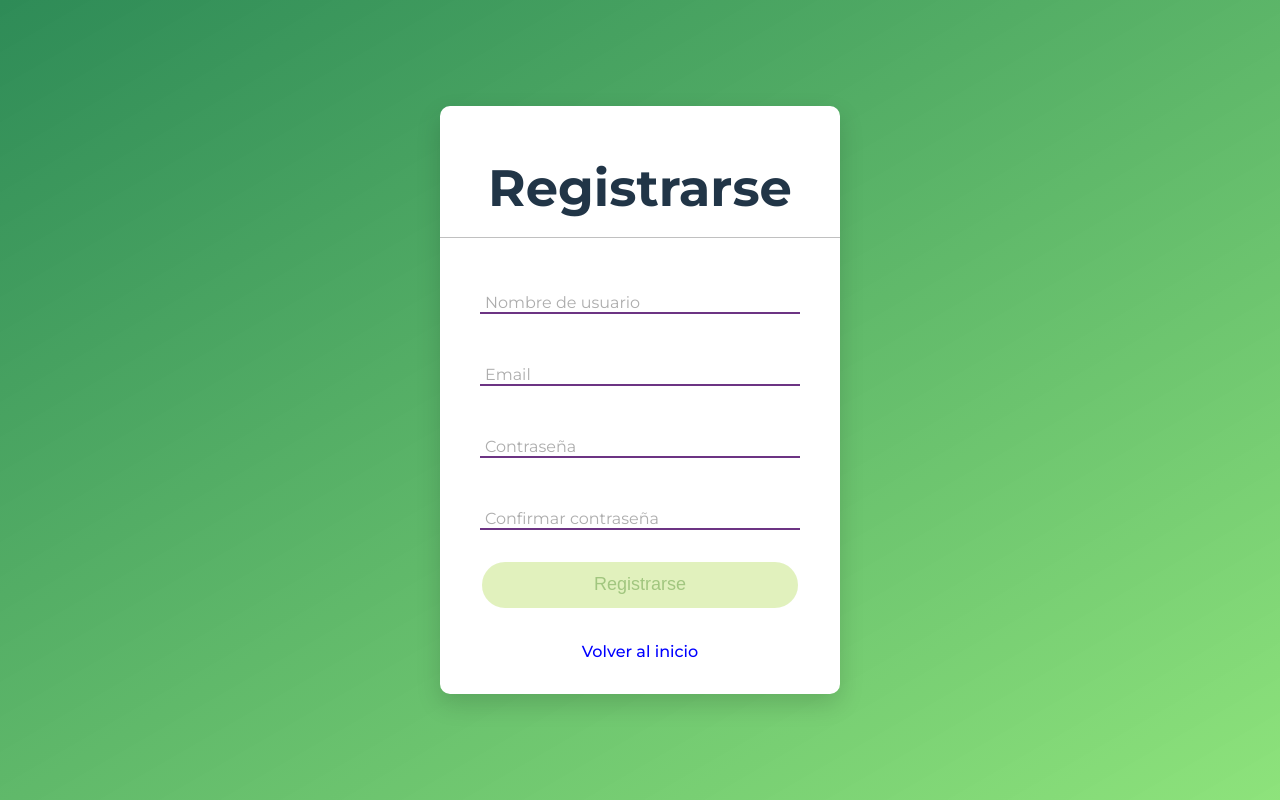
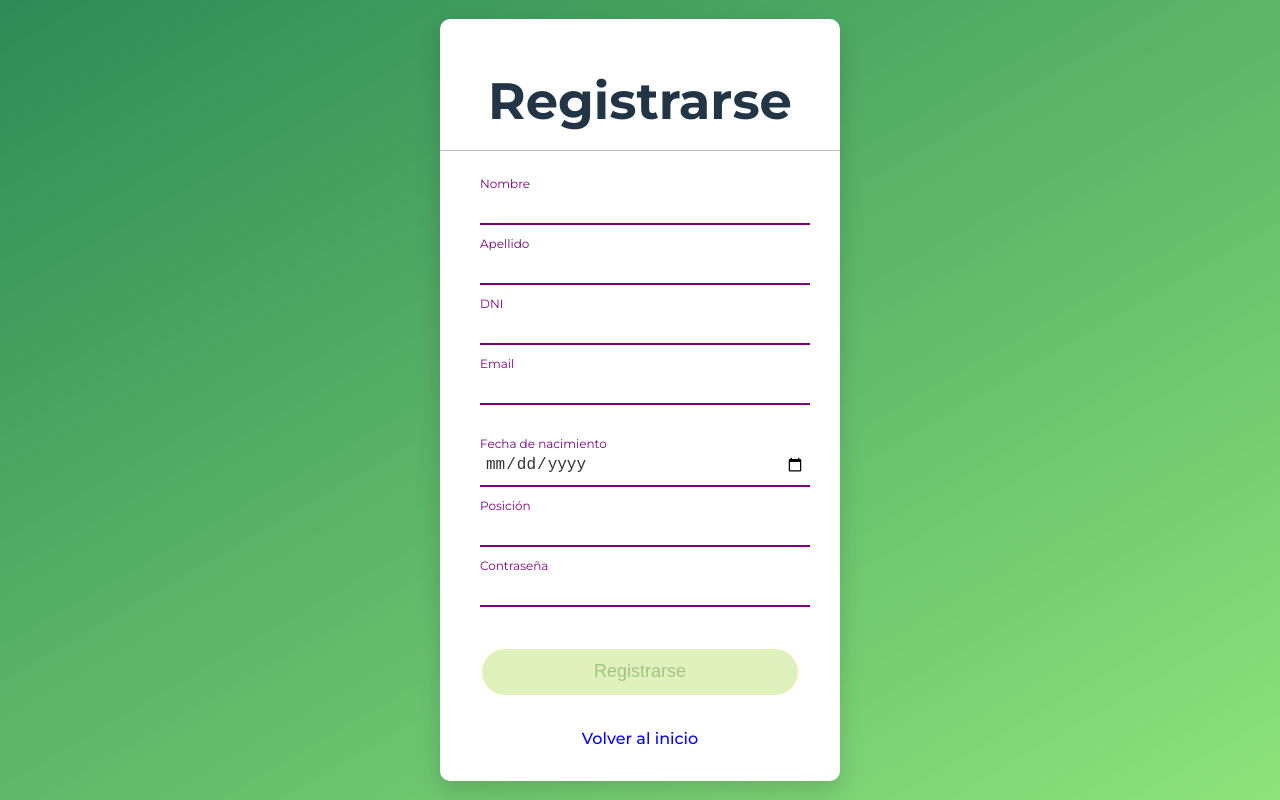
Before and after one commit to tomasandino12/frontend-TPtorneos, a React (Vite) app: page /registro in a window 1280 px wide. Built offline with nearby package versions, Linux system fonts and the light colour scheme.

Commit message:
Cambio en el registro de jugador.
Ahora en el registro de un jugador se le piden todos los datos como para poder llenar la crud de jugador en el sistema.

```diff
--- a/src/pages/InicioSesion.jsx
+++ b/src/pages/InicioSesion.jsx
@@ -6,7 +6,6 @@ function InicioSesion() {
   const navigate = useNavigate();
 
   useEffect(() => {
-    // aplica fondo al body solo en esta vista
     document.body.classList.add("bg-login");
     return () => document.body.classList.remove("bg-login");
   }, []);
@@ -29,7 +28,7 @@ function InicioSesion() {
 
           <div className="username">
             <input type="text" name="usuario" required />
-            <label>Nombre de usuario</label>
+            <label>Nombre de jugador</label>
             <span></span>
           </div>
 
--- a/src/pages/Registro.jsx
+++ b/src/pages/Registro.jsx
@@ -1,4 +1,4 @@
-import "../styles/InicioSesion.css"; // o el CSS que estés usando
+import "../styles/InicioSesion.css";
 import { Link, useNavigate } from "react-router-dom";
 import { useEffect, useState } from "react";
 
@@ -11,17 +11,23 @@ function Registro() {
   }, []);
 
   const [form, setForm] = useState({
-    nombreUsuario: "",
+    nombre: "",
+    apellido: "",
+    dni: "",
     email: "",
-    password: "",
-    confirmar: "",
+    fecha_nacimiento: "",
+    posicion: "",
+    contraseña: "",
   });
 
   const valido =
-    form.nombreUsuario.trim().length >= 3 &&
+    form.nombre.trim().length >= 2 &&
+    form.apellido.trim().length >= 2 &&
+    /^\d{9}$/.test(form.dni) &&
     /\S+@\S+\.\S+/.test(form.email) &&
-    form.password.length >= 6 &&
-    form.password === form.confirmar;
+    form.fecha_nacimiento !== "" &&
+    form.posicion.trim().length >= 2 &&
+    form.contraseña.length >= 6;
 
   const handleChange = (e) =>
     setForm({ ...form, [e.target.name]: e.target.value });
@@ -29,7 +35,9 @@ function Registro() {
   const handleSubmit = async (e) => {
     e.preventDefault();
     if (!valido) return;
-    // TODO: enviar al backend
+
+    // TODO: enviar form al backend
+    console.log("Datos del jugador:", form);
     navigate("/gestorTorneos");
   };
 
@@ -38,19 +46,45 @@ function Registro() {
     <div className="formulario">
       <h1>Registrarse</h1>
       <form onSubmit={handleSubmit}>
-          <div className="username">
+        <div className="form-columns">
+          <div className="columna">
+            <div className="campo">
               <input
                 type="text"
-              name="nombreUsuario"
-              value={form.nombreUsuario}
+                name="nombre"
+                value={form.nombre}
                 onChange={handleChange}
                 required
               />
-            <label>Nombre de usuario</label>
+              <label>Nombre</label>
               <span></span>
             </div>
 
-          <div className="username">
+            <div className="campo">
+              <input
+                type="text"
+                name="apellido"
+                value={form.apellido}
+                onChange={handleChange}
+                required
+              />
+              <label>Apellido</label>
+              <span></span>
+            </div>
+
+            <div className="campo">
+              <input
+                type="text"
+                name="dni"
+                value={form.dni}
+                onChange={handleChange}
+                required
+              />
+              <label>DNI</label>
+              <span></span>
+            </div>
+
+            <div className="campo">
               <input
                 type="email"
                 name="email"
@@ -61,36 +95,56 @@ function Registro() {
               <label>Email</label>
               <span></span>
             </div>
+          </div>
 
-          <div className="contraseña">
+          <div className="columna">
+            <div className="campo">
+              <input
+                type="date"
+                name="fecha_nacimiento"
+                value={form.fecha_nacimiento}
+                onChange={handleChange}
+                required
+              />
+              <label>Fecha de nacimiento</label>
+              <span></span>
+            </div>
+
+            <div className="campo">
+              <input
+                type="text"
+                name="posicion"
+                value={form.posicion}
+                onChange={handleChange}
+                required
+              />
+              <label>Posición</label>
+              <span></span>
+            </div>
+
+            <div className="campo">
               <input
                 type="password"
-              name="password"
-              value={form.password}
+                name="contraseña"
+                value={form.contraseña}
                 onChange={handleChange}
                 required
               />
               <label>Contraseña</label>
               <span></span>
             </div>
-
-          <div className="contraseña">
-            <input
-              type="password"
-              name="confirmar"
-              value={form.confirmar}
-              onChange={handleChange}
-              required
-            />
-            <label>Confirmar contraseña</label>
-            <span></span>
+          </div>
         </div>
 
         <input
           type="submit"
           value="Registrarse"
           disabled={!valido}
-            style={{ opacity: valido ? 1 : 0.5, cursor: valido ? "pointer" : "not-allowed" }}
+          style={{
+            opacity: valido ? 1 : 0.5,
+            cursor: valido ? "pointer" : "not-allowed",
+            marginTop: "20px"
+          }}
         />
 
         <div className="registrarse">
@@ -100,6 +154,7 @@ function Registro() {
     </div>
   </div>
 );
+
 }
 
 export default Registro;
--- a/src/styles/InicioSesion.css
+++ b/src/styles/InicioSesion.css
@@ -212,3 +212,63 @@ input[type="submit"]:hover {
   box-shadow: 0 2px 5px rgba(0, 0, 0, .1);
 }
 .icons i:hover { background-color: #90b48c; color: #fff; }
+
+
+.form-columns {
+  display: flex;
+  justify-content: space-between;
+  gap: 20px;
+  flex-wrap: wrap;
+}
+
+.columna {
+  flex: 1;
+  min-width: 200px;
+}
+
+.campo {
+  position: relative;
+  margin-bottom: 20px;
+}
+
+.campo input {
+  width: 100%;
+  padding: 10px 5px;
+  border: none;
+  border-bottom: 2px solid purple;
+  background: transparent;
+  color: #333;
+  font-size: 16px;
+}
+
+.campo label {
+  position: absolute;
+  top: 10px;
+  left: 5px;
+  color: #999;
+  font-size: 14px;
+  pointer-events: none;
+  transition: 0.2s ease all;
+}
+
+.campo input:focus ~ label,
+.campo input:not(:placeholder-shown) ~ label {
+  top: -10px;
+  left: 0px;
+  font-size: 12px;
+  color: purple;
+}
+
+.campo span {
+  position: absolute;
+  bottom: 0;
+  left: 0;
+  width: 0%;
+  height: 2px;
+  background: purple;
+  transition: 0.4s;
+}
+
+.campo input:focus ~ span {
+  width: 100%;
+}
```
Lines whose indentation alone changed are shown as unchanged.
